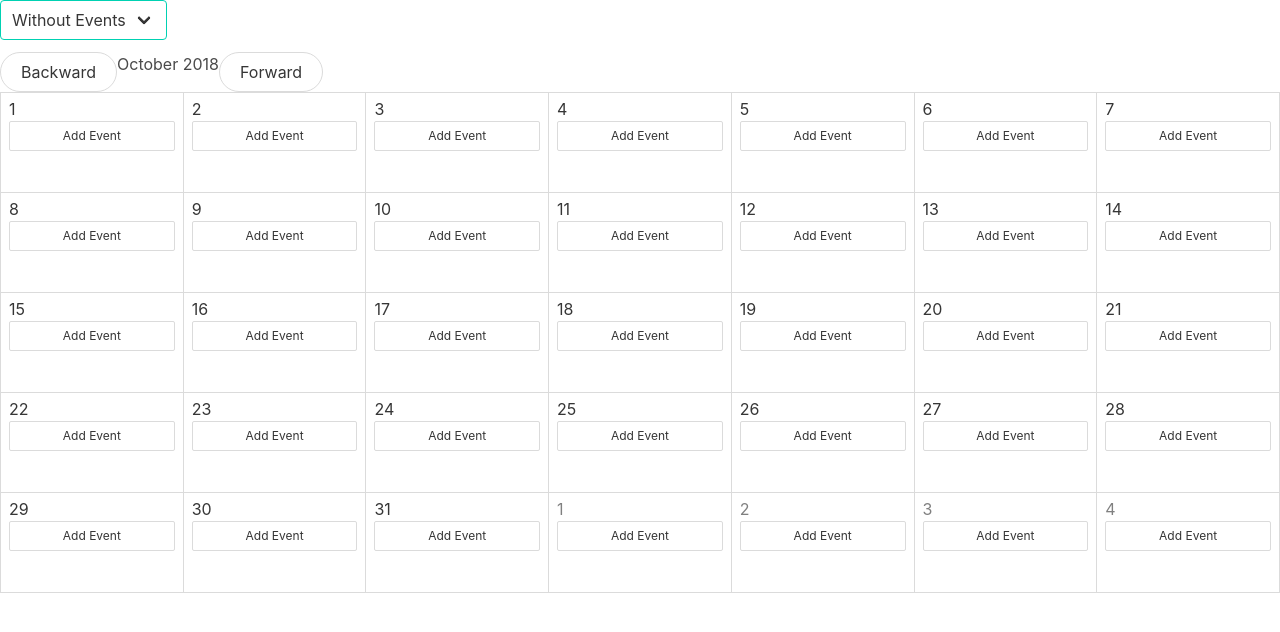
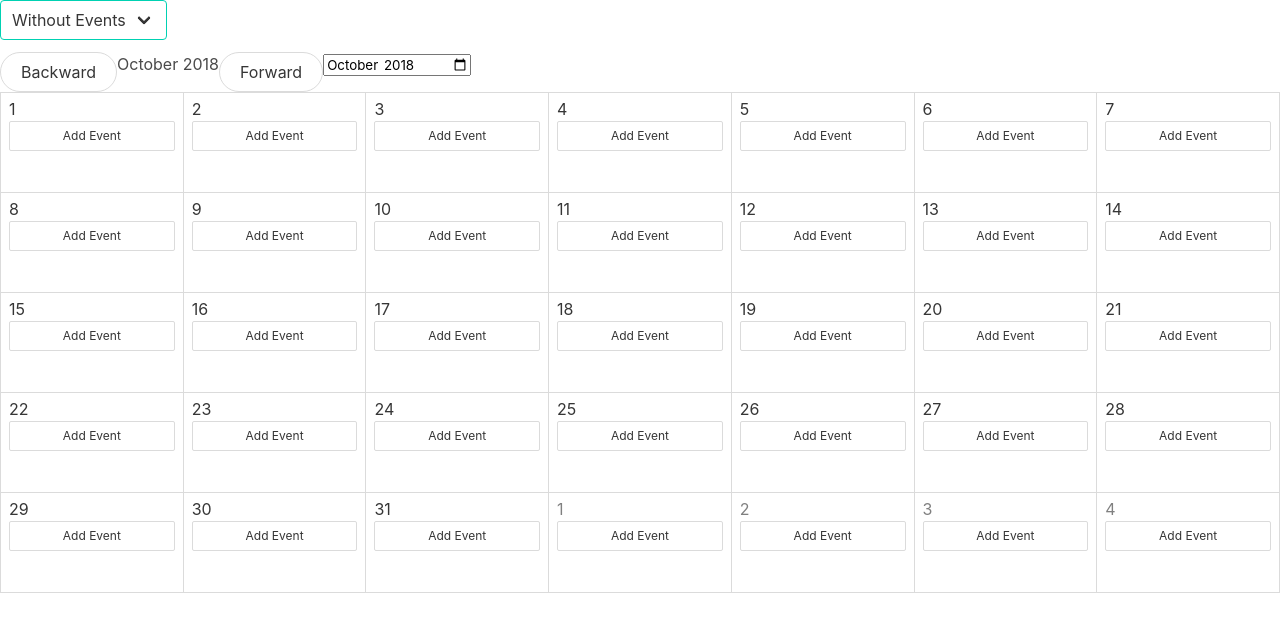
Before and after one commit to NickolayA/Calendar, a React (Create React App) app in the folder calendar/: page / in a window 1280 px wide. Shown: the top 632 px of the page. Built offline with nearby package versions, Linux system fonts and the light colour scheme.

Commit message:
Month-Year selector component is created and added

```diff
--- a/calendar/src/App.js
+++ b/calendar/src/App.js
@@ -2,6 +2,7 @@ import React, { Component } from "react";
 import Month from "./components/Month";
 import ChangeMonth from "./components/ChangeMonth";
 import ShowTypeChecker from "./components/ShowTypeChecker";
+import SelectDate from "./components/SelectDate";
 
 import { addMonthToDate, subtractMonthFromDate } from "./helpers/datetime";
 import { addNewEventToCalendarState } from "./helpers/state";
@@ -16,6 +17,12 @@ class App extends Component {
       eventsIntersectionIsDetected: false
     };
   }
+
+  onChangeDate = e => {
+    this.setState({
+      currentDate: e.target.valueAsDate
+    });
+  };
 
   onSelectNewViewType = newViewtype => {
     this.setState({
@@ -83,6 +90,10 @@ class App extends Component {
           onMonthForward={this.onMonthForward}
           currentDate={this.state.currentDate}
         />
+        <SelectDate
+          date={this.state.currentDate}
+          onChangeDate={this.onChangeDate}
+        />
         <table className="table is-bordered is-narrow is-fullwidth">
           <Month
             year={this.state.currentDate.getFullYear()}
--- a/calendar/src/components/AddEvent.js
+++ b/calendar/src/components/AddEvent.js
@@ -181,6 +181,7 @@ class AddEvent extends React.Component {
                     name="eventStart"
                     onChange={this.onChange}
                     value={this.state.eventStart}
+                    required
                   />
                 </div>
               </div>
@@ -212,6 +213,7 @@ class AddEvent extends React.Component {
             name="date"
             onChange={this.onChange}
             value={this.state.date.toISOString().substr(0, 10)}
+            required
           />
 
           <div className="field">
--- /dev/null
+++ b/calendar/src/components/SelectDate.js
@@ -0,0 +1,13 @@
+import React from "react";
+
+const SelectDate = props => {
+  return (
+    <input
+      type="month"
+      value={props.date.toISOString().substr(0, 7)}
+      onChange={props.onChangeDate}
+    />
+  );
+};
+
+export default SelectDate;
```
